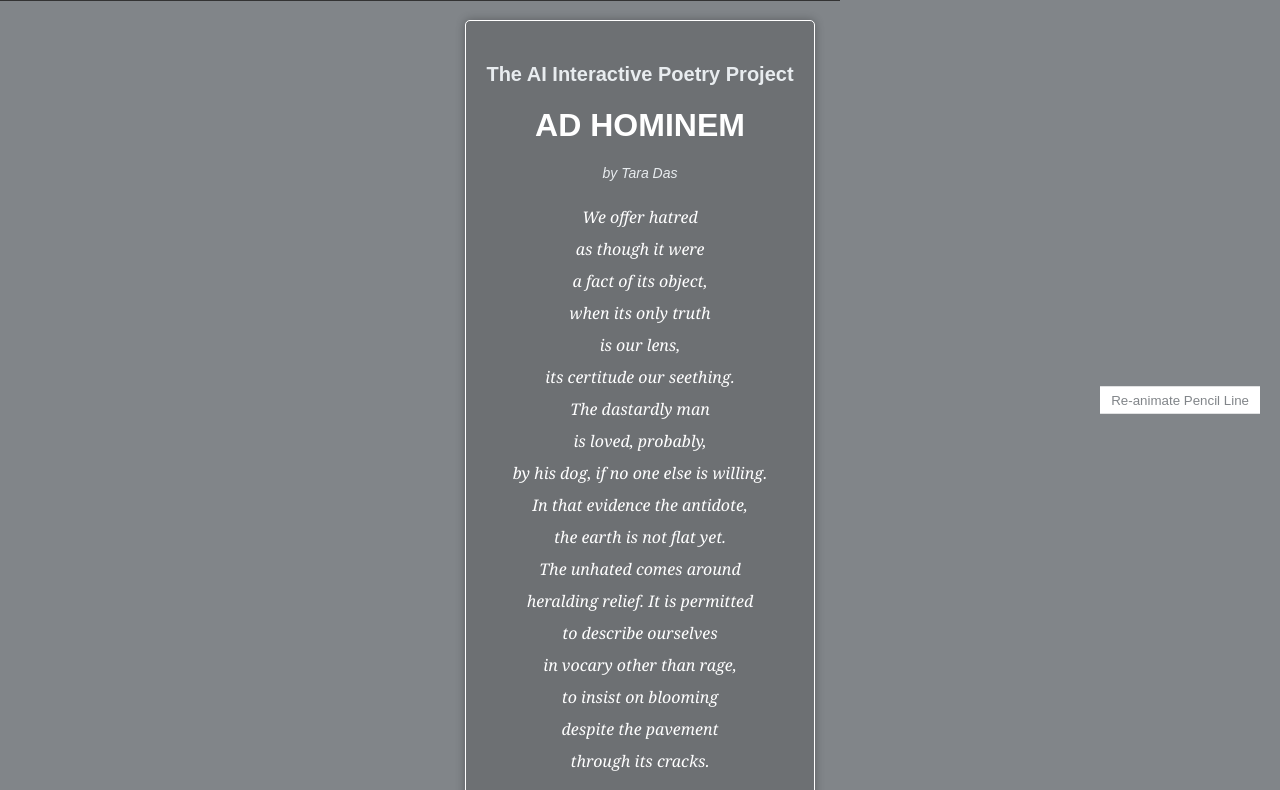
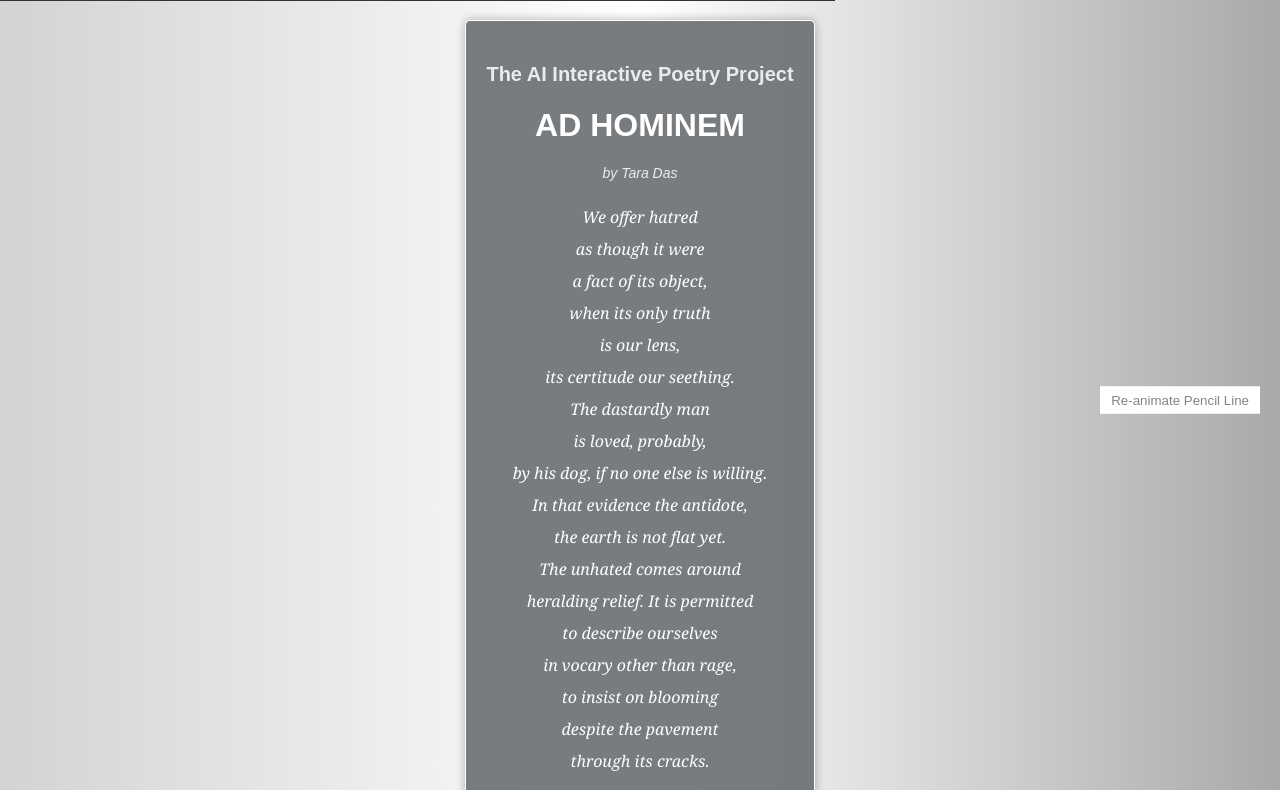
Before and after one commit to Tara-Das/GoldenOriole, a plain HTML site: page index.html in a window 1280 px wide. Both pictures are taken after a click on the button "Re-animate Pencil Line". Shown: the top 790 px of the page. Drawn offline with Linux system fonts and the light colour scheme.

Commit message:
Update background

```diff
--- a/index.html
+++ b/index.html
@@ -8,7 +8,7 @@
       margin: 0;
       padding: 20px;
       line-height: 1.6;
-      background-color: #818589;
+      background: linear-gradient(to right, #D3D3D3, #FFFFFF, #A9A9A9); /* Grey to white to grey gradient */
       color: #FFFFFF;
       min-height: 100vh;
       position: relative;
@@ -167,6 +167,7 @@
     window.addEventListener('resize', () => {
       canvas.width = window.innerWidth;
       canvas.height = window.innerHeight;
+      resetAnimation();
     });
 
     let x = 0;
@@ -175,38 +176,68 @@
     const gridSize = 50;
     const speed = 5;
 
+    let horizontalLines = [];
+    let verticalLines = [];
+    let currentX = 0;
+    let currentY = 0;
+
     function drawGrid() {
+      ctx.clearRect(0, 0, canvas.width, canvas.height);
+
+      for (let yPos of horizontalLines) {
+        ctx.beginPath();
+        ctx.strokeStyle = '#333333';
+        ctx.lineWidth = 2;
+        ctx.moveTo(0, yPos);
+        ctx.lineTo(canvas.width, yPos);
+        ctx.stroke();
+      }
+
+      for (let xPos of verticalLines) {
+        ctx.beginPath();
+        ctx.strokeStyle = '#333333';
+        ctx.lineWidth = 2;
+        ctx.moveTo(xPos, 0);
+        ctx.lineTo(xPos, canvas.height);
+        ctx.stroke();
+      }
+
       ctx.beginPath();
       ctx.strokeStyle = '#333333';
       ctx.lineWidth = 2;
 
       if (drawingHorizontal) {
-        ctx.moveTo(x, y);
-        x += speed;
-        ctx.lineTo(x, y);
+        ctx.moveTo(0, y);
+        ctx.lineTo(currentX, y);
         ctx.stroke();
-        if (x >= canvas.width) {
-          x = 0;
+
+        currentX += speed;
+        if (currentX >= canvas.width) {
+          horizontalLines.push(y);
+          currentX = 0;
           y += gridSize;
-          drawingHorizontal = false;
+          if (y >= canvas.height) {
+            y = 0;
+            drawingHorizontal = false;
+          }
         }
       } else {
-        ctx.moveTo(x, y);
-        y += speed;
-        ctx.lineTo(x, y);
+        ctx.moveTo(x, 0);
+        ctx.lineTo(x, currentY);
         ctx.stroke();
-        if (y >= canvas.height) {
-          y = 0;
+
+        currentY += speed;
+        if (currentY >= canvas.height) {
+          verticalLines.push(x);
+          currentY = 0;
           x += gridSize;
-          drawingHorizontal = true;
+          if (x >= canvas.width) {
+            x = 0;
+            drawingHorizontal = true;
+            horizontalLines = [];
+            verticalLines = [];
+          }
         }
-      }
-
-      if (x >= canvas.width && y >= canvas.height) {
-        x = 0;
-        y = 0;
-        drawingHorizontal = true;
-        ctx.clearRect(0, 0, canvas.width, canvas.height);
       }
 
       requestAnimationFrame(drawGrid);
@@ -215,7 +246,11 @@
     function resetAnimation() {
       x = 0;
       y = 0;
+      currentX = 0;
+      currentY = 0;
       drawingHorizontal = true;
+      horizontalLines = [];
+      verticalLines = [];
       ctx.clearRect(0, 0, canvas.width, canvas.height);
     }
 
```
